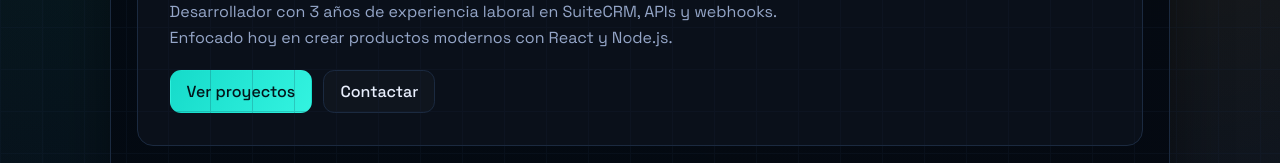
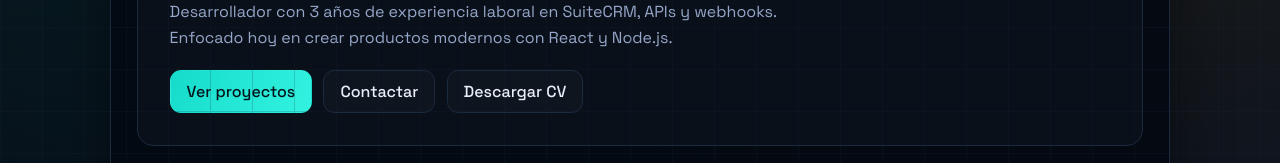
Before and after one commit to kasenawe/kasenawe-portfolio, a React (Vite) app: page / in a window 1280 px wide. Shown: the part 435-598 px from the top of the page. Built offline with nearby package versions, Linux system fonts and the light colour scheme.

Commit message:
feat: add bilingual resume download in hero section

```diff
--- a/src/components/HeroSection.tsx
+++ b/src/components/HeroSection.tsx
@@ -20,6 +20,13 @@ export function HeroSection({ hero }: Props) {
         <a className="btn btn-secondary" href="#contact">
           {hero.ctaSecondary}
         </a>
+        <a
+          className="btn btn-secondary"
+          href={`${import.meta.env.BASE_URL}resume/${hero.resumeFileName}`}
+          download
+        >
+          {hero.ctaResume}
+        </a>
       </div>
     </section>
   );
--- a/src/i18n/copy.ts
+++ b/src/i18n/copy.ts
@@ -14,6 +14,8 @@ export const copyByLanguage: Record<Language, Copy> = {
         "Desarrollador con 3 años de experiencia laboral en SuiteCRM, APIs y webhooks. Enfocado hoy en crear productos modernos con React y Node.js.",
       ctaPrimary: "Ver proyectos",
       ctaSecondary: "Contactar",
+      ctaResume: "Descargar CV",
+      resumeFileName: "maximiliano-quintana-resume-es.pdf",
     },
     about: {
       title: "Perfil profesional",
@@ -95,6 +97,8 @@ export const copyByLanguage: Record<Language, Copy> = {
         "Developer with 3 years of professional experience in SuiteCRM, APIs, and webhooks. Now focused on building modern products with React and Node.js.",
       ctaPrimary: "View projects",
       ctaSecondary: "Contact me",
+      ctaResume: "Download Resume",
+      resumeFileName: "maximiliano-quintana-resume-en.pdf",
     },
     about: {
       title: "Professional profile",
--- a/src/types/portfolio.ts
+++ b/src/types/portfolio.ts
@@ -20,6 +20,8 @@ export type Copy = {
     subtitle: string;
     ctaPrimary: string;
     ctaSecondary: string;
+    ctaResume: string;
+    resumeFileName: string;
   };
   about: {
     title: string;
```
Also changed, not shown: 2 other files (tests, documents, lock files or other folders).
